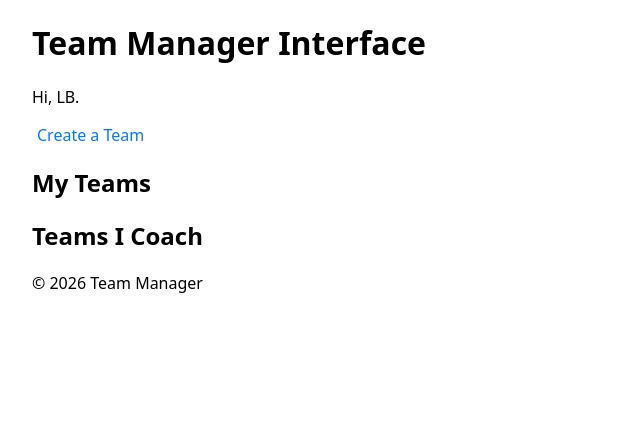
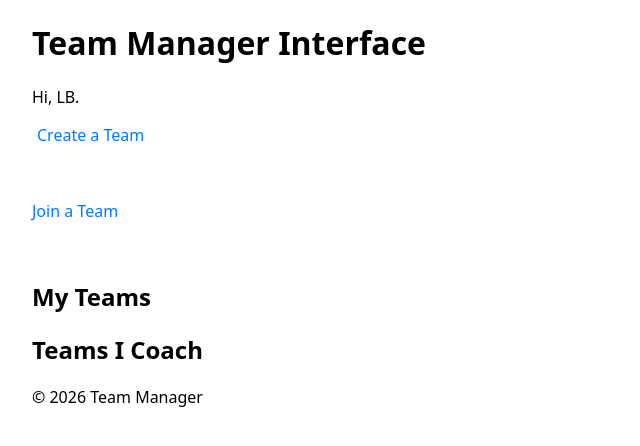
Before and after one commit to mirivii/LB_majorwork, a Django app: page /team_managers/ in a window 1280 px wide. Shown: the part 149-595 px from the top of the page, without its empty margins (0-640 px from the left). Run offline with Django 5.2, Linux system fonts and the light colour scheme; a user stored in the database is signed in; data comes from the database, SQL or seed files in the repository; both versions use the stored data as it was after the commit.

Commit message:
Working Join a Team button. DOB widget still needs to be changed.

```diff
--- a/team_managers/templates/team_managers/home.html
+++ b/team_managers/templates/team_managers/home.html
@@ -6,6 +6,12 @@
 <h1>Team Manager Interface</h1>
 <p>Hi, {{ user.username }}.</p>
 <p><a href="{% url 'team_managers:create_a_team' %}">Create a Team</a></p>
+
+ <a href="{% url 'team_managers:join_a_team' %}">
+    <div class="join-box">
+        <p>Join a Team</p>
+    </div>
+</a>
 
 <h2>My Teams</h2>
 {% for team in join_teams %}
@@ -26,7 +32,6 @@
     (Code: {{ team.invite_code }})
  </p>
 
-
 {% endfor %}
 
 {% endblock %}
--- a/team_managers/urls.py
+++ b/team_managers/urls.py
@@ -6,7 +6,8 @@ app_name = 'team_managers'
 
 urlpatterns = [
    path("", views.home, name="home"),
-   path("create/", views.create_team, name="create_a_team"),
+   path("create/", views.create_a_team, name="create_a_team"),
+   path("join/", views.join_a_team, name="join_a_team"),
    # path below should create a separate webpage for each team
    path("team/<int:team_id>/", views.team_details, name="team_details")
 ]
--- a/team_managers/views.py
+++ b/team_managers/views.py
@@ -17,7 +17,7 @@ def home(request):
 
 
 @login_required(login_url='users:login')
-def create_team(request):
+def create_a_team(request):
     if request.method == "POST":
         form = TeamForms(request.POST)
         if form.is_valid():
@@ -31,6 +31,21 @@ def create_team(request):
     return render(request, "team_managers/create_a_team.html", {'form': form})
 
 @login_required(login_url='users:login')
+def join_a_team(request):
+    if request.method == "POST":
+        code = request.POST.get("invite_code").strip().upper()
+        team = Team.objects.filter(invite_code=code).first()
+
+        if team:
+            team.members.add(request.user)
+            messages.success(request, f"Success!")
+            return redirect('team_managers:team_details', team_id=team.id)
+        # if the code doesn't match up with any in the database:
+        else:
+            return render(request, "team_managers/join_a_team.html", {"Error": "This is not a valid code"})
+    return render(request, "team_managers/join_a_team.html")
+
+@login_required(login_url='users:login')
 def team_details(request, team_id):
     team = get_object_or_404(Team, id=team_id)
     if request.user == team.admin or request.user in team.members.all():
--- a/users/templates/users/register.html
+++ b/users/templates/users/register.html
@@ -5,7 +5,7 @@
     <h1>Register a profile</h1>
     <form method="post">
         {% csrf_token %}
-# The user/email/password fields #
+<!-- The user/email/password fields, alongside the additional fields I added (first/last name, DOB, phone number) -->
         {{ form.as_p }}
         <button type="submit">Register</button>
     </form>
```
Also changed, not shown: team_managers/templates/team_managers/join_a_team.html (added, +19 -0 lines), db.sqlite3, users/forms.py (line endings or trailing spaces).
